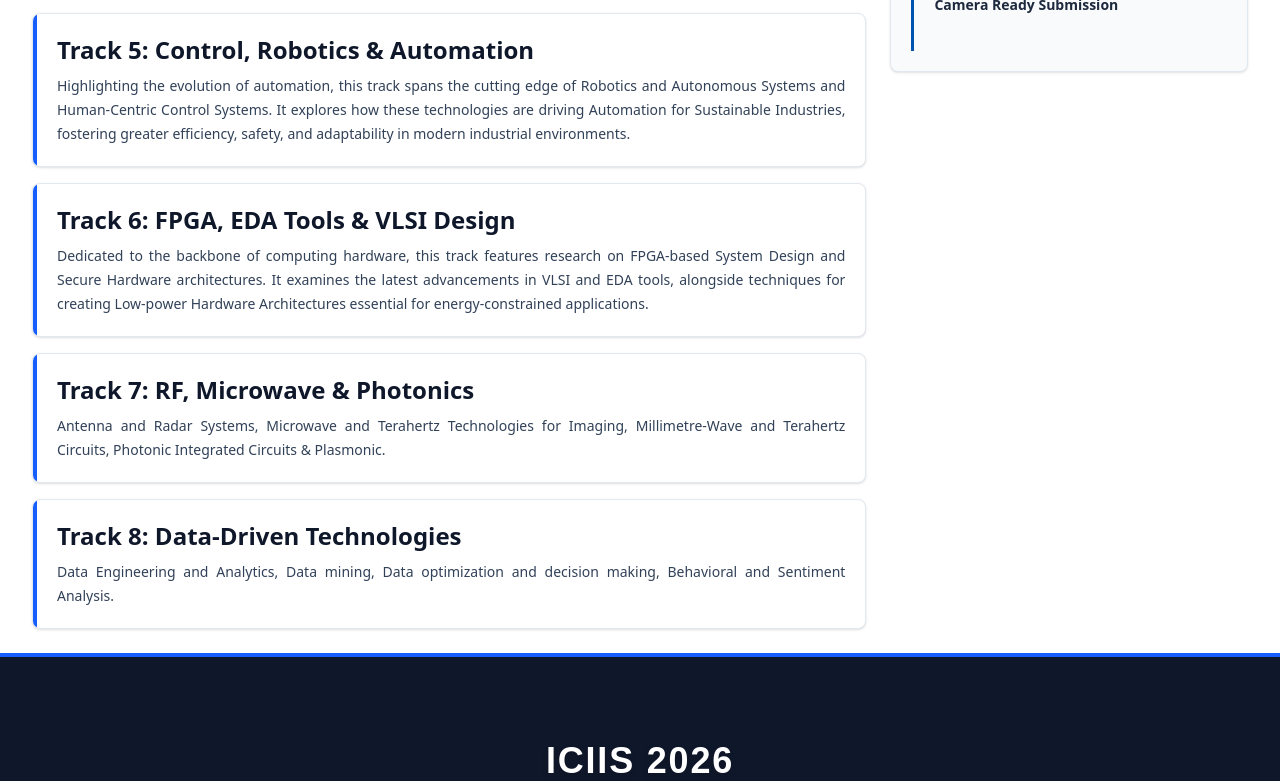
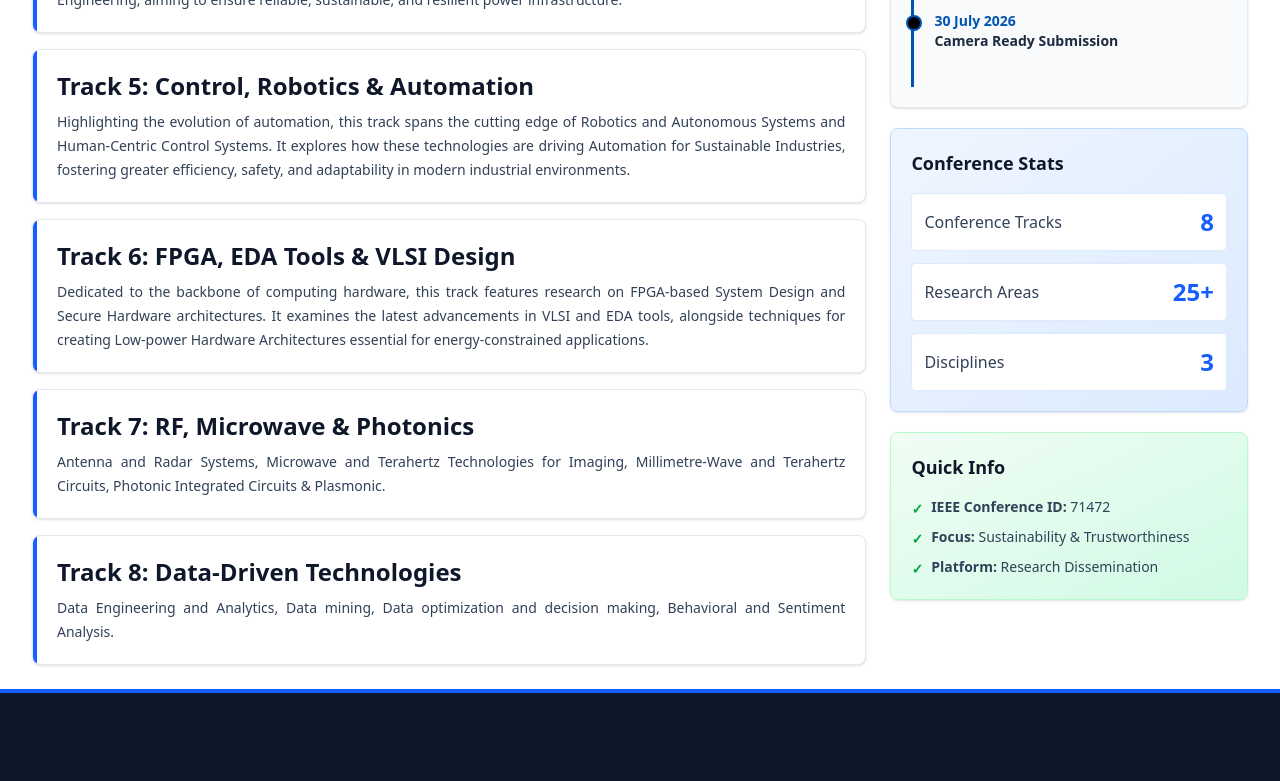
Before and after one commit to Utkarsh-sharma47/ICIIS-2026, a React (Vite) app: page / in a window 1280 px wide. Shown: the part 1874-2655 px from the top of the page. Built offline with nearby package versions, Linux system fonts and the light colour scheme.

Commit message:
feat: add marquee updates and enhance Marquee component with default props

```diff
--- a/src/components/MainSection.jsx
+++ b/src/components/MainSection.jsx
@@ -3,6 +3,13 @@ import Marquee from "./Marquee"
 import { CalendarDays, Layers } from 'lucide-react';
 
 function MainSection() {
+    const marqueeUpdates = [
+        {
+            text: "First Phase Paper Decision emails have been sent to the Authors.",
+            url: null
+        }
+    ];
+
     const RegularTracks = [
         {
             heading: "Track 1: Image, Signal & Artificial Intelligence",
@@ -40,6 +47,9 @@ function MainSection() {
 
     return (
         <div className="font-sans text-slate-800 py-6 px-4 md:px-6 lg:px-8 max-w-7xl mx-auto">
+
+
+            <Marquee updates={marqueeUpdates} />
 
             {/* --- Welcome Section --- */}
             <div className="mb-8 border-b border-slate-200 pb-6">
@@ -96,7 +106,7 @@ function MainSection() {
 
                 {/* --- Right Column: Sidebar (Sticky Timeline) --- */}
                 <div className="hidden md:block md:w-[30%]">
-                    <div className="sticky top-24">
+                    <div className="sticky top-24 space-y-5">
                         <div className="bg-slate-50 rounded-lg p-5 border border-slate-200 shadow-sm">
                             <div className="flex items-center gap-2 mb-4 border-b border-slate-200 pb-2">
                                 <CalendarDays className="w-5 h-5 text-blue-600" />
@@ -108,6 +118,44 @@ function MainSection() {
                                 <TimeLine />
                             </div>
                         </div>
+
+                        {/* Conference Stats */}
+                        <div className="bg-gradient-to-br from-blue-50 to-blue-100 rounded-lg p-5 border border-blue-200 shadow-sm">
+                            <h3 className="text-lg font-bold text-[#0f172a] mb-4">Conference Stats</h3>
+                            <div className="space-y-3">
+                                <div className="flex justify-between items-center p-3 bg-white rounded border border-blue-100">
+                                    <span className="text-slate-700 font-medium">Conference Tracks</span>
+                                    <span className="text-2xl font-bold text-blue-600">8</span>
+                                </div>
+                                <div className="flex justify-between items-center p-3 bg-white rounded border border-blue-100">
+                                    <span className="text-slate-700 font-medium">Research Areas</span>
+                                    <span className="text-2xl font-bold text-blue-600">25+</span>
+                                </div>
+                                <div className="flex justify-between items-center p-3 bg-white rounded border border-blue-100">
+                                    <span className="text-slate-700 font-medium">Disciplines</span>
+                                    <span className="text-2xl font-bold text-blue-600">3</span>
+                                </div>
+                            </div>
+                        </div>
+
+                        {/* Quick Info */}
+                        <div className="bg-gradient-to-br from-green-50 to-emerald-100 rounded-lg p-5 border border-green-200 shadow-sm">
+                            <h3 className="text-lg font-bold text-[#0f172a] mb-4">Quick Info</h3>
+                            <ul className="space-y-2 text-sm text-slate-700">
+                                <li className="flex items-start gap-2">
+                                    <span className="text-green-600 font-bold mt-0.5">✓</span>
+                                    <span><strong>IEEE Conference ID:</strong> 71472</span>
+                                </li>
+                                <li className="flex items-start gap-2">
+                                    <span className="text-green-600 font-bold mt-0.5">✓</span>
+                                    <span><strong>Focus:</strong> Sustainability & Trustworthiness</span>
+                                </li>
+                                <li className="flex items-start gap-2">
+                                    <span className="text-green-600 font-bold mt-0.5">✓</span>
+                                    <span><strong>Platform:</strong> Research Dissemination</span>
+                                </li>
+                            </ul>
+                        </div>
                     </div>
                 </div>
             </div>
--- a/src/components/Marquee.jsx
+++ b/src/components/Marquee.jsx
@@ -11,7 +11,11 @@ function parseStyle(styleString) {
     }, {});
 }
 
-function Marquee({ updates }) {
+function Marquee({ updates = [] }) {
+    if (!Array.isArray(updates) || updates.length === 0) {
+        return null;
+    }
+
     return (
         <div className="w-full bg-blue-50 overflow-hidden whitespace-nowrap relative">
             <div className="marquee-track flex gap-12 py-2 px-4 text-[#0054B0] text-sm font-medium">
```
